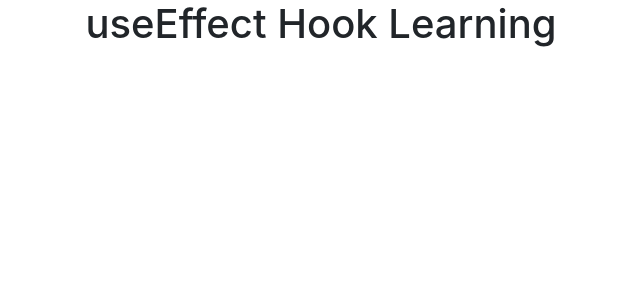
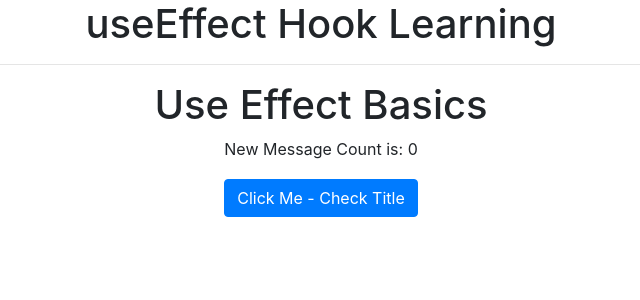
Before and after one commit to sahilrajput2223/advance-react, a React (Create React App) app: page / in a window 1280 px wide. Shown: the top 300 px of the page, without its empty margins (319-959 px from the left). Built offline with nearby package versions, Linux system fonts and the light colour scheme.

Commit message:
Title Update - Basic useEffect hook Example Added

```diff
--- /dev/null
+++ b/src/2-useEffect/UseEffectBasics.js
@@ -0,0 +1,35 @@
+import React from "react"
+
+//useEffect run on every render
+
+const UseEffectBasics = () => {
+
+    const [msgCount, setMsgCount] = React.useState(0)
+
+    React.useEffect(() => {
+        document.title = 'New Messages (' + msgCount + ')'
+        console.log("useEffect Hook Called");
+    });
+
+    const incrementCount = () => {
+        setMsgCount(msgCount + 1)
+    }
+
+    console.log("Component Render")
+
+    return (
+        <React.Fragment>
+            <h1>
+                Use Effect Basics
+            </h1>
+            <p>
+                New Message Count is: {msgCount}
+            </p>
+            <button className="btn btn-primary" onClick={incrementCount}>
+                Click Me - Check Title
+            </button>
+        </React.Fragment>
+    );
+}
+
+export default UseEffectBasics
--- a/src/App/App.js
+++ b/src/App/App.js
@@ -9,7 +9,7 @@ import "../App/app.css"
 const App = () => {
     return (
         <React.Fragment>
-            {/*} <UseStateLearn /> {*/}
+            {/* <UseStateLearn /> */}
             <UseEffectLearn />
         </React.Fragment>
     );
--- a/src/App/UseEffectLearn.js
+++ b/src/App/UseEffectLearn.js
@@ -1,13 +1,24 @@
 import React from "react";
+
+import UseEffectBasics from "../2-useEffect/UseEffectBasics";
 
 const UseEffectLearn = () => {
     return (
         <React.Fragment>
-            <center>
-                <h1>
-                    useEffect Hook Learning
-                </h1>
-            </center>
+            <div className="container">
+                <center>
+                    <h1>
+                        useEffect Hook Learning
+                    </h1>
+                </center>
+
+                <hr />
+
+                <center>
+                    <UseEffectBasics />
+                </center>
+
+            </div>
         </React.Fragment>
     );
 }
```
